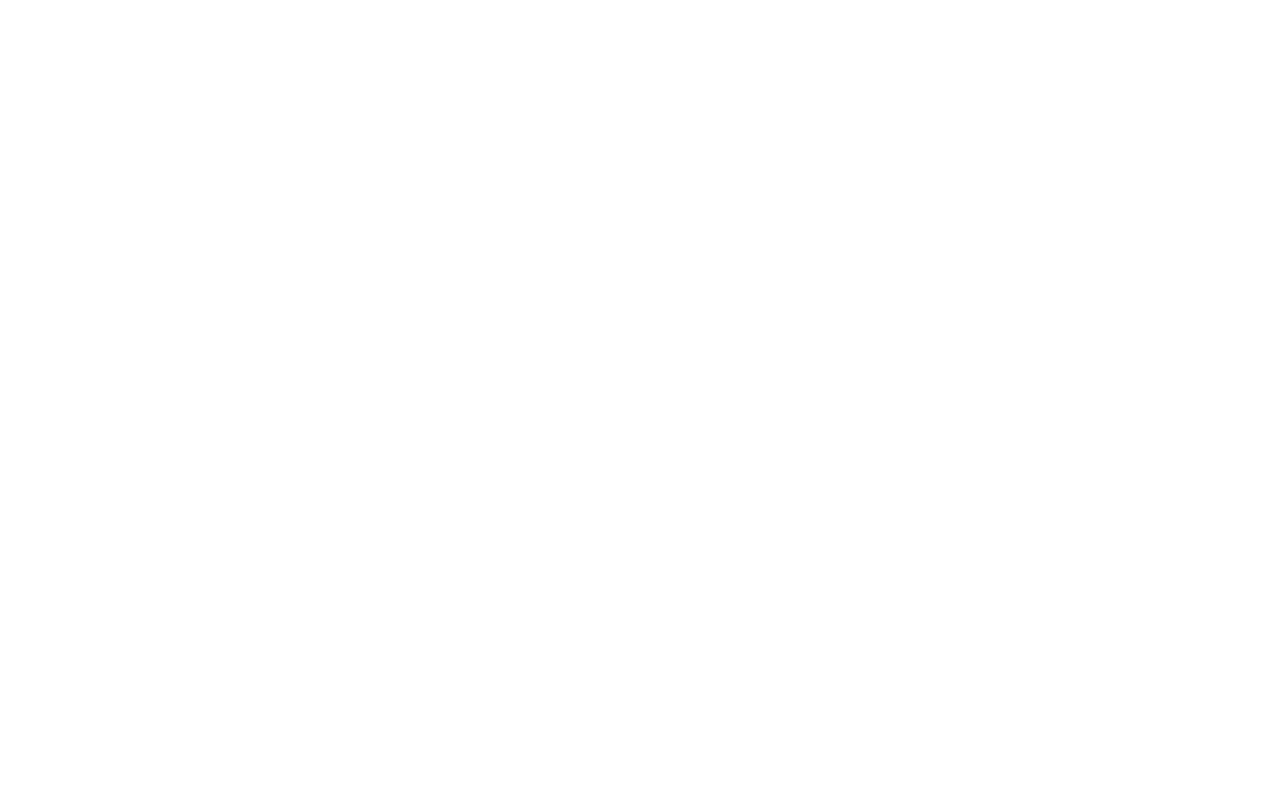
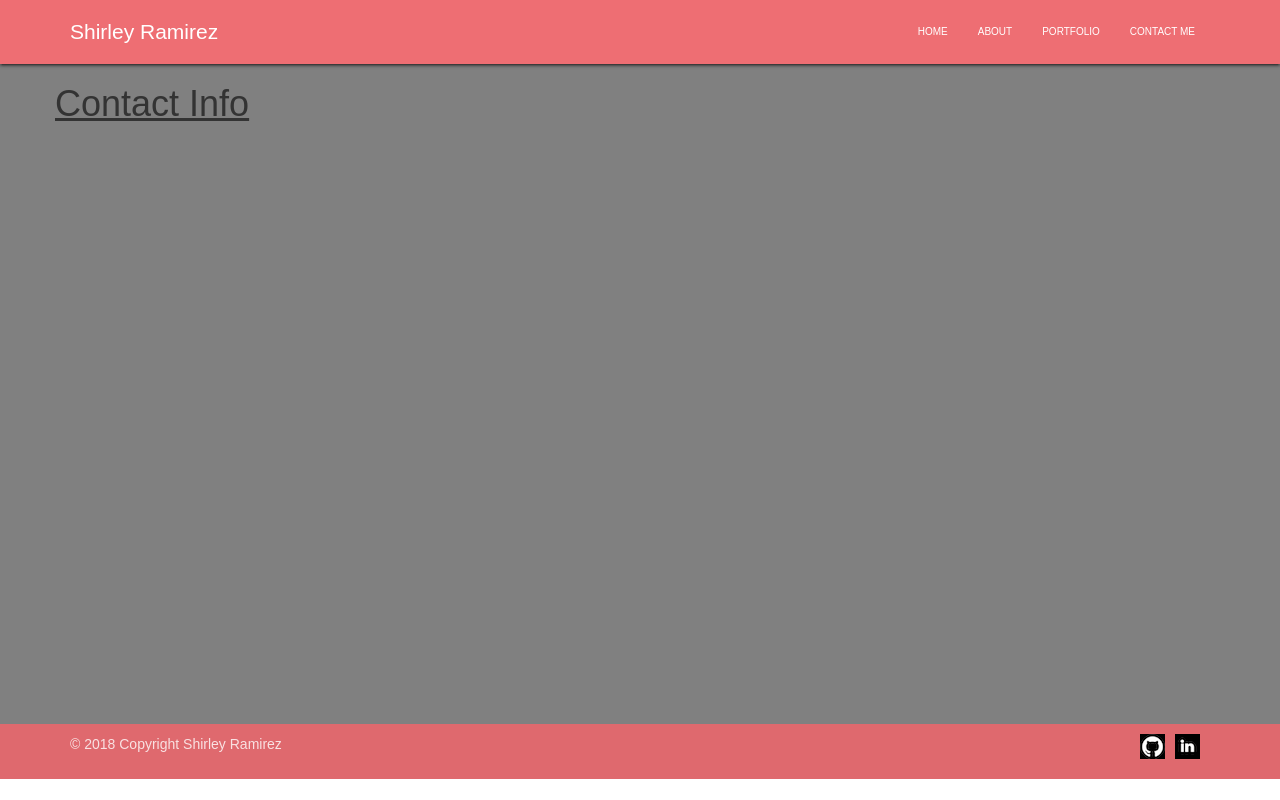
Before and after one commit to shirleymramirez/SMR_Portfolio, a React (Create React App) app: page /Contact in a window 1280 px wide. Built offline with nearby package versions, Linux system fonts and the light colour scheme.

Commit message:
added contact me components

```diff
--- a/src/App.js
+++ b/src/App.js
@@ -3,6 +3,7 @@
 import Home from "./pages/Home/Home";
 import About from "./pages/About/About";
 import Portfolio from "./pages/Portfolio/Portfolio";
+import Contact from "./pages/Contact/Contact";
 import './App.css';
 
 class App extends Component {
@@ -13,6 +14,7 @@
             <Route exact path="/" component={Home} />
             <Route exact path="/About" component={About} />
             <Route exact path="/Portfolio" component={Portfolio} />
+            <Route exact path="/Contact" component={Contact} />
           </div>
         </Router>
       </div>;
--- /dev/null
+++ b/src/components/Contact/Contact.css
@@ -0,0 +1,3 @@
+.contact-me {
+    height: 660px;
+}
--- /dev/null
+++ b/src/components/Contact/Contact.js
@@ -0,0 +1,13 @@
+import React from "react";
+import "./Contact.css";
+
+const Contact = () =>
+  <div className="container contact-me">
+    <div className="row">
+      <h1>
+        <u>Contact Info</u>
+      </h1>
+    </div>
+  </div>;
+
+export default Contact;
--- /dev/null
+++ b/src/components/Contact/index.js
@@ -0,0 +1 @@
+export { default } from "../Contact";
--- /dev/null
+++ b/src/pages/Contact/Contact.js
@@ -0,0 +1,14 @@
+import React from "react";
+import Nav from "../../components/Nav/Nav";
+import ContactMe from "../../components/Contact/Contact"
+import Footer from "../../components/Footer/Footer";
+import "./Contact.css";
+
+const Contact = () =>
+  <div>
+    <Nav />
+    <ContactMe />
+    <Footer />
+  </div>;
+
+export default Contact;
--- /dev/null
+++ b/src/pages/Contact/index.js
@@ -0,0 +1 @@
+export { default } from "../Contact";
```
Also changed, not shown: src/pages/Contact/Contact.css (added).
